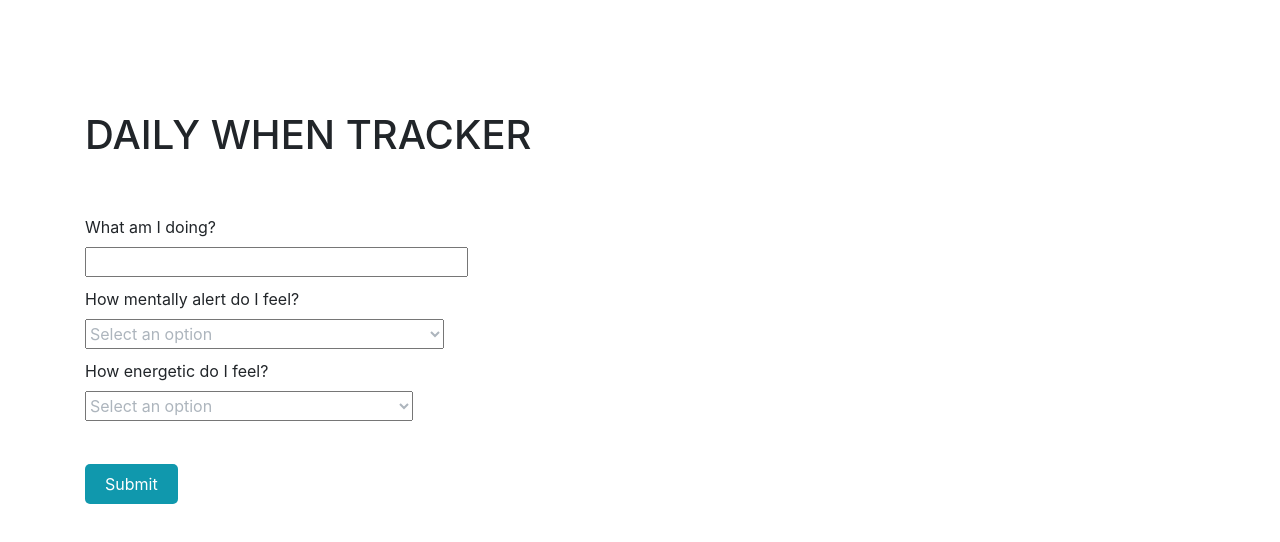
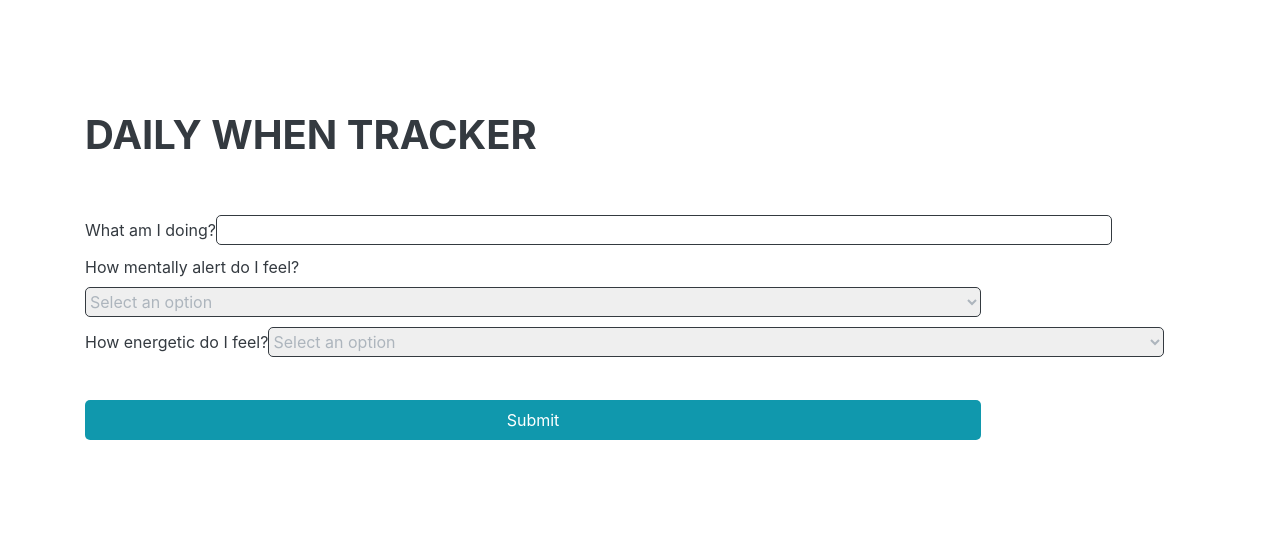
Before and after one commit to ShimaMasaeli91/daily-when-tracker, a React (Create React App) app: page / in a window 1280 px wide. Shown: the top 542 px of the page. Built offline with nearby package versions, Linux system fonts and the light colour scheme.

Commit message:
some styles added.

```diff
--- a/src/components/dailyWhenTracker.jsx
+++ b/src/components/dailyWhenTracker.jsx
@@ -27,7 +27,7 @@ const DailyWhenTracker = () => {
   const handleSubmit = async (e) => {
     e.preventDefault();
 
-    const apiUrl = "https://example.com/api/track-daily-when";
+    const apiUrl = "https://dev-api-when-time-tracker.iplugx.ir/api/docs";
     const response = await fetch(apiUrl, {
       method: "POST",
       headers: {
@@ -99,7 +99,7 @@ const DailyWhenTracker = () => {
           </select>
         </div>
       </div>
-      <button className="button" type="submit">
+      <button className="button" type="submit" onClick={handleSubmit}>
         Submit
       </button>
     </div>
--- a/src/components/styles.css
+++ b/src/components/styles.css
@@ -10,6 +10,7 @@ FONT SIZE SYSTEM (px)
   padding: 0;
   box-sizing: border-box;
   font-family: "Inter", sans-serif;
+  color: #343a40;
 }
 
 .container {
@@ -17,6 +18,7 @@ FONT SIZE SYSTEM (px)
 }
 .main-header {
   margin: 10% 0 5% 0;
+  font-weight: bold;
 }
 .questions {
   display: flex;
@@ -25,19 +27,24 @@ FONT SIZE SYSTEM (px)
   gap: 20%;
 }
 
+.questions select {
+  color: #adb5bd;
+}
 .questions input,
 .questions select {
-  font-family: "Inter", sans-serif;
-  color: #adb5bd;
-  width: 100%;
+  width: 70vw;
   margin-bottom: 10px;
   height: 30px;
+  font-size: 16px;
+  border-radius: 5px;
+  border: 1px solid #343a40;
 }
-.questions input:focus,
+/* .questions input:focus,
 .questions select:focus {
   background-color: #adb5bd;
-}
+} */
 .button {
+  width: 70vw;
   margin-top: 3%;
   border: none;
   background-color: #1098ad;
@@ -45,9 +52,16 @@ FONT SIZE SYSTEM (px)
   height: 20px;
   padding: 20px;
   border-radius: 5px;
+  font-size: 16px;
   display: flex;
   align-items: center;
   justify-content: center;
-  font-size: 16px;
   cursor: pointer;
 }
+.button:hover {
+  border: 1px solid #1098ad;
+  color: #1098ad;
+  font-weight: bold;
+  background-color: #fff;
+  transition: 0.2s;
+}
```
